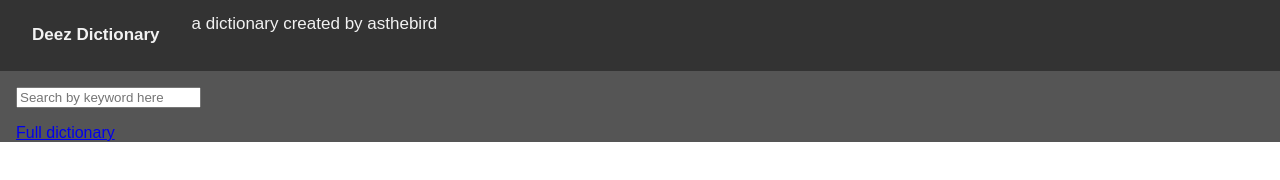
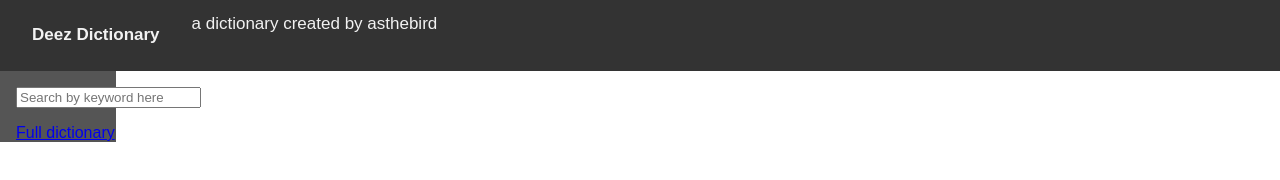
Before and after one commit to asthebird/asthebird, a plain HTML site: page index.html in a window 1280 px wide. Drawn offline with Linux system fonts and the light colour scheme.

Commit message:
Update index.html

```diff
--- a/index.html
+++ b/index.html
@@ -13,7 +13,7 @@
       <h1 class="home">Deez Dictionary</h1>
       <span class="sintro">a dictionary created by asthebird</span>
     </div>
-    <div class="sidebar" style="padding-left:16px;padding-top:16px;background-color:#555;">
+    <div class="sidebar" style="padding-left:16px;padding-top:16px;background-color:#555;width:100px;">
       <input type="text" placeholder="Search by keyword here" id="search text" />
       <p id="display"></p>
       <a href="list.txt">Full dictionary</a>
```
